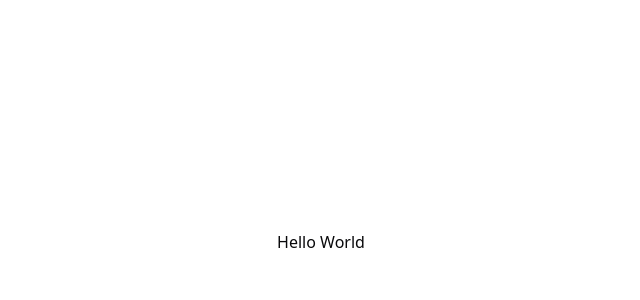
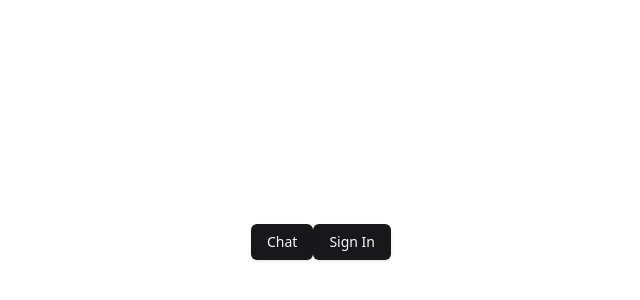
Before and after one commit to caiogmrocha/golang-websockets-chat, a React (Vite) app in the folder web/: page / in a window 1280 px wide. Shown: the part 158-458 px from the top of the page, without its empty margins (319-959 px from the left). Built offline with nearby package versions, Linux system fonts and the light colour scheme.

Commit message:
feat(web): add navigation buttons to home page

```diff
--- a/web/src/main.tsx
+++ b/web/src/main.tsx
@@ -1,14 +1,25 @@
 import { StrictMode } from 'react'
 import { createRoot } from 'react-dom/client'
 import './index.css'
-import { RouterProvider, createBrowserRouter } from 'react-router-dom'
+import { Link, RouterProvider, createBrowserRouter } from 'react-router-dom'
 import { Chat } from './pages/Chat/index.tsx'
 import { SignInPage } from './pages/SignIn/index.tsx'
+import { Button } from './components/ui/button.tsx'
 
 const router = createBrowserRouter([
   {
     path: "/",
-    element: <h1>Hello World</h1>,
+    element: (
+      <>
+        <Link to="/chat">
+          <Button>Chat</Button>
+        </Link>
+
+        <Link to="/sign-in">
+          <Button>Sign In</Button>
+        </Link>
+      </>
+    ),
   },
   {
     path: "/chat",
```
